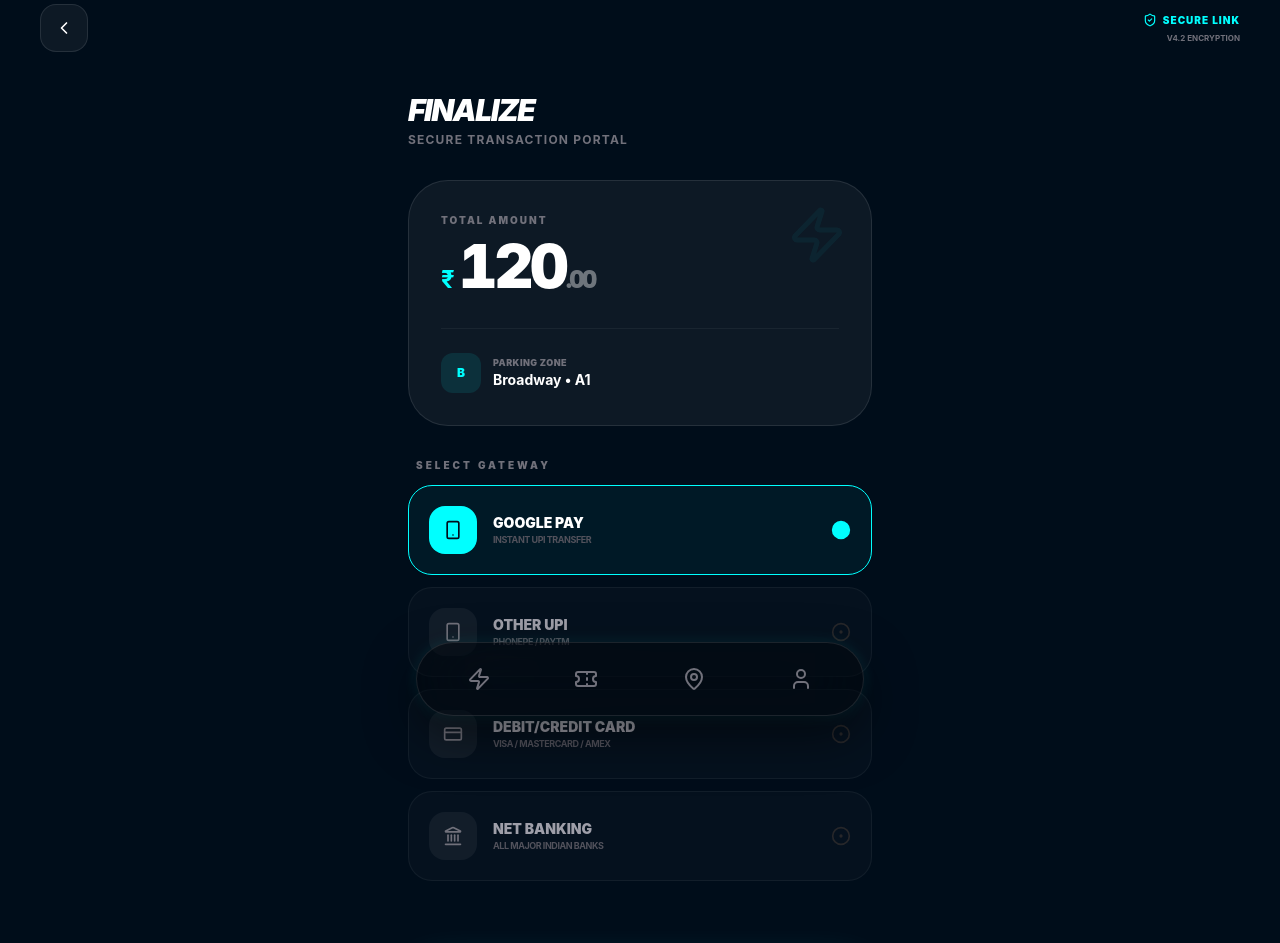
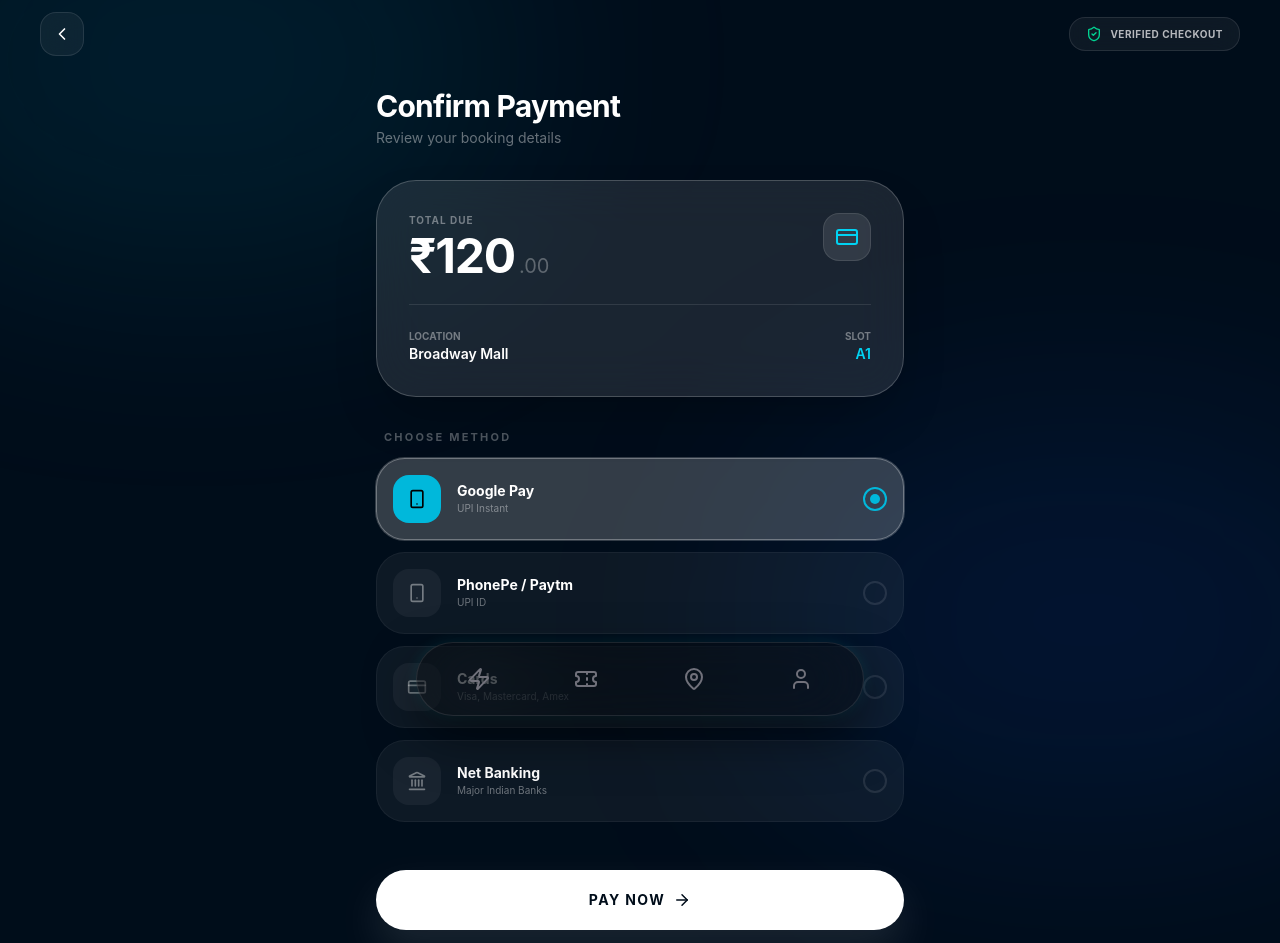
Before and after one commit to sathya2k66ind-web/pp-app-frontend, a React (Vite) app: page /payment in a window 1280 px wide. Shown: the part 60-1003 px from the top of the page. Built offline with nearby package versions, Linux system fonts and the light colour scheme.

Commit message:
Payment page

```diff
--- a/src/pages/Payment.jsx
+++ b/src/pages/Payment.jsx
@@ -6,11 +6,11 @@ import {
   Smartphone,
   Landmark,
   Lock,
-  Unlock,
+  Check,
   ChevronLeft,
   ShieldCheck,
   CircleDot,
-  Zap
+  ArrowRight
 } from "lucide-react";
 
 const Payment = () => {
@@ -20,15 +20,14 @@ const Payment = () => {
   const [loading, setLoading] = useState(false);
   const [success, setSuccess] = useState(false);
 
-  // Pulling state from Booking.jsx
   const bookingData = location.state || {};
   const amount = bookingData.amount || 120;
 
   const paymentMethods = [
-    { id: "gpay", label: "Google Pay", icon: <Smartphone size={20} />, provider: "Instant UPI Transfer" },
-    { id: "upi", label: "Other UPI", icon: <Smartphone size={20} />, provider: "PhonePe / Paytm" },
-    { id: "card", label: "Debit/Credit Card", icon: <CreditCard size={20} />, provider: "Visa / Mastercard / Amex" },
-    { id: "netbanking", label: "Net Banking", icon: <Landmark size={20} />, provider: "All Major Indian Banks" },
+    { id: "gpay", label: "Google Pay", icon: <Smartphone size={20} />, provider: "UPI Instant" },
+    { id: "upi", label: "PhonePe / Paytm", icon: <Smartphone size={20} />, provider: "UPI ID" },
+    { id: "card", label: "Cards", icon: <CreditCard size={20} />, provider: "Visa, Mastercard, Amex" },
+    { id: "netbanking", label: "Net Banking", icon: <Landmark size={20} />, provider: "Major Indian Banks" },
   ];
 
   const handlePayment = () => {
@@ -38,29 +37,35 @@ const Payment = () => {
       setSuccess(true);
       setTimeout(() => {
         navigate("/ticket", { state: { booking: bookingData } });
-      }, 2500);
+      }, 2200);
     }, 2000);
   };
 
   if (success) {
     return (
-      <div className="min-h-screen bg-[#000d1a] flex flex-col items-center justify-center p-6 text-white">
+      <div className="min-h-screen bg-[#000d1a] flex items-center justify-center p-6">
         <motion.div
-          initial={{ scale: 0.9, opacity: 0 }}
+          initial={{ scale: 0.8, opacity: 0 }}
           animate={{ scale: 1, opacity: 1 }}
-          className="bg-white/5 backdrop-blur-xl p-10 rounded-[3rem] text-center space-y-6 border border-white/10 w-full max-w-sm"
+          className="w-full max-w-sm bg-white/10 backdrop-blur-2xl border border-white/20 p-10 rounded-[3rem] text-center"
         >
-          <div className="w-20 h-20 bg-[#00FFFF] rounded-full flex items-center justify-center mx-auto shadow-[0_0_40px_rgba(0,255,255,0.3)]">
-            <Unlock size={32} className="text-[#000d1a]" />
-          </div>
-          <div className="space-y-2">
-            <h2 className="text-2xl font-bold tracking-tight">Booking Secured</h2>
-            <p className="text-zinc-400 text-sm">Your space at <span className="text-white font-semibold">{bookingData.mall || "Broadway"}</span> is confirmed.</p>
-          </div>
-          <div className="pt-4">
-             <div className="inline-flex items-center gap-2 px-4 py-2 bg-[#00FFFF]/10 rounded-full text-[#00FFFF] text-[10px] font-black uppercase tracking-wider border border-[#00FFFF]/20">
-               Slot {bookingData.slot || "A1"} Active
-             </div>
+          <motion.div
+            initial={{ scale: 0 }}
+            animate={{ scale: 1 }}
+            transition={{ type: "spring", damping: 12 }}
+            className="w-20 h-20 bg-emerald-500 rounded-full flex items-center justify-center mx-auto mb-6 shadow-[0_0_30px_rgba(16,185,129,0.4)]"
+          >
+            <Check size={40} className="text-white" strokeWidth={3} />
+          </motion.div>
+          <h2 className="text-2xl font-bold text-white mb-2">Payment Success</h2>
+          <p className="text-white/60 text-sm mb-6">Redirecting to your digital pass...</p>
+          <div className="h-1.5 w-full bg-white/10 rounded-full overflow-hidden">
+            <motion.div
+              initial={{ width: 0 }}
+              animate={{ width: "100%" }}
+              transition={{ duration: 2 }}
+              className="h-full bg-emerald-500"
+            />
           </div>
         </motion.div>
       </div>
@@ -68,121 +73,121 @@ const Payment = () => {
   }
 
   return (
-    <div className="min-h-screen bg-[#000d1a] text-white flex flex-col font-sans overflow-hidden">
+    <div className="min-h-screen bg-[#000d1a] text-white flex flex-col font-sans selection:bg-cyan-500/30">
+      {/* BACKGROUND DECOR (SOFT GLOWS) */}
+      <div className="fixed top-[-10%] left-[-10%] w-[50%] h-[50%] bg-cyan-500/10 blur-[120px] rounded-full pointer-events-none" />
+      <div className="fixed bottom-[-10%] right-[-10%] w-[50%] h-[50%] bg-blue-600/10 blur-[120px] rounded-full pointer-events-none" />
 
-      {/* 1. TOP NAV - REFINED */}
-      <div className="flex justify-between items-center p-6 pt-10">
+      {/* HEADER */}
+      <div className="relative z-10 flex justify-between items-center px-6 pt-12 pb-6">
         <button
           onClick={() => navigate(-1)}
-          className="w-12 h-12 flex items-center justify-center rounded-2xl bg-white/5 border border-white/10 text-white"
+          className="w-11 h-11 flex items-center justify-center rounded-2xl bg-white/5 border border-white/10 backdrop-blur-md"
         >
           <ChevronLeft size={20} />
         </button>
-        <div className="flex flex-col items-end">
-          <div className="flex items-center gap-1.5 text-[#00FFFF]">
-            <ShieldCheck size={14} />
-            <span className="text-[10px] font-black uppercase tracking-widest">Secure Link</span>
-          </div>
-          <span className="text-[8px] text-zinc-500 font-bold uppercase mt-1">v4.2 Encryption</span>
+        <div className="flex items-center gap-2 px-4 py-2 bg-white/5 border border-white/10 rounded-2xl backdrop-blur-md">
+          <ShieldCheck size={16} className="text-emerald-400" />
+          <span className="text-[10px] font-bold uppercase tracking-wider text-white/70">Verified Checkout</span>
         </div>
       </div>
 
-      <div className="px-6 pb-10 w-full max-w-lg mx-auto flex-1 flex flex-col">
-        <div className="mb-8 mt-4">
-          <h1 className="text-3xl font-black italic tracking-tighter uppercase">Finalize</h1>
-          <p className="text-zinc-500 text-xs font-bold uppercase tracking-widest mt-1">Secure Transaction Portal</p>
+      <div className="relative z-10 px-6 flex-1 flex flex-col max-w-xl mx-auto w-full">
+        <div className="mb-8 mt-2">
+          <h1 className="text-3xl font-bold tracking-tight">Confirm Payment</h1>
+          <p className="text-white/40 text-sm mt-1">Review your booking details</p>
         </div>
 
-        {/* 2. PRICE CARD - BOOKING STYLE */}
-        <div className="bg-white/5 rounded-[2.5rem] p-8 border border-white/10 mb-8 relative overflow-hidden group">
-          <div className="absolute top-0 right-0 p-6 opacity-5 group-hover:opacity-10 transition-opacity">
-            <Zap size={60} className="text-[#00FFFF]" />
+        {/* GLASS PRICE CARD */}
+        <div className="bg-white/10 backdrop-blur-xl border border-white/20 rounded-[2.5rem] p-8 mb-8 shadow-2xl">
+          <div className="flex justify-between items-start mb-6">
+            <div>
+              <p className="text-[10px] font-bold text-white/40 uppercase tracking-[0.1em] mb-1">Total Due</p>
+              <div className="flex items-baseline gap-1">
+                <span className="text-5xl font-bold tracking-tight text-white">₹{amount}</span>
+                <span className="text-xl text-white/30">.00</span>
+              </div>
+            </div>
+            <div className="w-12 h-12 bg-white/10 rounded-2xl flex items-center justify-center border border-white/10">
+              <CreditCard className="text-cyan-400" size={24} />
+            </div>
           </div>
 
-          <div className="relative z-10">
-            <p className="text-[10px] font-black text-zinc-500 uppercase tracking-[0.2em] mb-2">Total Amount</p>
-            <div className="flex items-baseline gap-1">
-              <span className="text-2xl font-bold text-[#00FFFF]">₹</span>
-              <span className="text-6xl font-black tracking-tighter tabular-nums">
-                {amount}<span className="text-2xl opacity-40">.00</span>
-              </span>
+          <div className="pt-6 border-t border-white/10 flex items-center justify-between">
+            <div className="flex flex-col">
+              <span className="text-[10px] font-bold text-white/40 uppercase">Location</span>
+              <span className="text-sm font-semibold">{bookingData.mall || "Broadway Mall"}</span>
             </div>
-
-            <div className="mt-8 pt-6 border-t border-white/5 flex items-center justify-between">
-                <div className="flex items-center gap-3">
-                    <div className="w-10 h-10 rounded-xl bg-[#00FFFF]/10 flex items-center justify-center text-[#00FFFF] text-xs font-black">
-                        {bookingData.mall?.charAt(0) || "B"}
-                    </div>
-                    <div>
-                        <p className="text-[9px] font-black text-zinc-500 uppercase tracking-wider">Parking Zone</p>
-                        <p className="text-sm font-bold">{bookingData.mall || "Broadway"} • {bookingData.slot || "A1"}</p>
-                    </div>
-                </div>
+            <div className="flex flex-col text-right">
+              <span className="text-[10px] font-bold text-white/40 uppercase">Slot</span>
+              <span className="text-sm font-semibold text-cyan-400">{bookingData.slot || "A1"}</span>
             </div>
           </div>
         </div>
 
-        {/* 3. PAYMENT SELECTION - REFINED LIST */}
-        <div className="space-y-3 mb-10">
-          <h3 className="text-[10px] font-black text-zinc-500 uppercase tracking-[0.3em] ml-2">Select Gateway</h3>
-          <div className="grid grid-cols-1 gap-3">
+        {/* PAYMENT OPTIONS - MINIMAL GLASS LIST */}
+        <div className="space-y-3 mb-12">
+          <p className="text-[11px] font-bold text-white/30 uppercase tracking-[0.2em] ml-2">Choose Method</p>
+          <div className="grid gap-3">
             {paymentMethods.map((method) => (
               <button
                 key={method.id}
                 onClick={() => setSelectedMethod(method.id)}
-                className={`flex items-center justify-between p-5 rounded-3xl border transition-all duration-300 ${
+                className={`group flex items-center justify-between p-4 rounded-[1.8rem] transition-all duration-300 border ${
                   selectedMethod === method.id
-                    ? "border-[#00FFFF] bg-[#00FFFF]/5"
-                    : "border-white/5 bg-white/[0.02] hover:bg-white/5"
+                    ? "bg-white/20 border-white/30 ring-1 ring-white/20"
+                    : "bg-white/5 border-white/5 hover:bg-white/10"
                 }`}
               >
                 <div className="flex items-center gap-4">
-                  <div className={`w-12 h-12 rounded-2xl flex items-center justify-center transition-colors ${
-                    selectedMethod === method.id ? "bg-[#00FFFF] text-[#000d1a]" : "bg-white/5 text-zinc-500"
+                  <div className={`w-12 h-12 rounded-2xl flex items-center justify-center transition-all ${
+                    selectedMethod === method.id ? "bg-cyan-500 text-black" : "bg-white/5 text-white/40"
                   }`}>
                     {method.icon}
                   </div>
                   <div className="text-left">
-                    <p className={`text-sm font-black uppercase ${selectedMethod === method.id ? "text-white" : "text-zinc-400"}`}>
-                        {method.label}
-                    </p>
-                    <p className="text-[9px] font-bold text-zinc-600 uppercase tracking-tighter">{method.provider}</p>
+                    <p className="text-sm font-bold text-white">{method.label}</p>
+                    <p className="text-[10px] text-white/40">{method.provider}</p>
                   </div>
                 </div>
-                <div className={selectedMethod === method.id ? "text-[#00FFFF]" : "text-zinc-800"}>
-                  <CircleDot size={20} fill={selectedMethod === method.id ? "currentColor" : "none"} />
+                <div className={`w-6 h-6 rounded-full border-2 flex items-center justify-center transition-all ${
+                  selectedMethod === method.id ? "border-cyan-500" : "border-white/10"
+                }`}>
+                  {selectedMethod === method.id && (
+                    <motion.div layoutId="glass-dot" className="w-2.5 h-2.5 bg-cyan-500 rounded-full" />
+                  )}
                 </div>
               </button>
             ))}
           </div>
         </div>
 
-        {/* 4. CTA FOOTER */}
-        <div className="mt-auto pt-6">
+        {/* FOOTER BUTTON */}
+        <div className="mt-auto pb-10">
           <motion.button
-            whileTap={{ scale: 0.98 }}
+            whileTap={{ scale: 0.97 }}
             onClick={handlePayment}
             disabled={loading}
-            className={`w-full py-5 rounded-[2rem] text-sm font-black uppercase tracking-[0.4em] transition-all ${
+            className={`w-full py-5 rounded-[2rem] font-bold text-sm uppercase tracking-widest transition-all relative overflow-hidden ${
               loading
-                ? "bg-zinc-800 text-zinc-500"
-                : "bg-[#00FFFF] text-[#000d1a] shadow-[0_20px_40px_rgba(0,255,255,0.2)]"
+                ? "bg-white/5 text-white/20 border border-white/10"
+                : "bg-white text-[#000d1a] shadow-[0_20px_40px_rgba(255,255,255,0.1)]"
             }`}
           >
             {loading ? (
               <div className="flex items-center justify-center gap-3">
-                <div className="w-4 h-4 border-2 border-[#000d1a]/30 border-t-[#000d1a] rounded-full animate-spin"></div>
-                Verifying...
+                <div className="w-4 h-4 border-2 border-[#000d1a]/20 border-t-[#000d1a] rounded-full animate-spin" />
+                Processing
               </div>
             ) : (
               <div className="flex items-center justify-center gap-2">
-                <Lock size={16} fill="currentColor" />
-                Pay ₹{amount}.00
+                Pay Now
+                <ArrowRight size={18} />
               </div>
             )}
           </motion.button>
-          <p className="text-center text-[9px] text-zinc-600 font-bold mt-6 uppercase tracking-[0.2em]">
-            AES-256 Bit SSL Security • Slotify Protocol
+          <p className="text-center text-[10px] text-white/20 mt-6 font-medium tracking-widest uppercase">
+            Powered by Stripe • End-to-end Encrypted
           </p>
         </div>
       </div>
```
